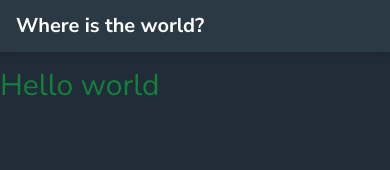
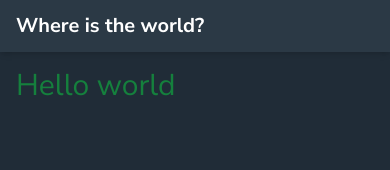
Before and after one commit to gracebir/vue-country-info-app, a Vue app: page / in a window 390 px wide. Shown: the top 170 px of the page. Built offline with nearby package versions, Linux system fonts and the light colour scheme.

Commit message:
adding some spacing

```diff
--- a/src/App.vue
+++ b/src/App.vue
@@ -1,7 +1,7 @@
 <template>
  <div class="bg-bgDark min-h-screen text-textDark font-nunito">
     <Header/>
-    <main class="max-w-7xl mx-auto py-4 lg:py-6">
+    <main class="max-w-7xl mx-auto py-4 lg:py-6 px-4 lg:px-0">
       <router-view />
     </main>
   </div>
--- a/src/shims-vue.d.ts
+++ b/src/shims-vue.d.ts
@@ -4,3 +4,19 @@ declare module '*.vue' {
   const component: DefineComponent<{}, {}, any>
   export default component
 }
+
+declare module "@heroicons/vue/*" {
+  const content: any;
+  export default content;
+}
+
+declare module "@heroicons/vue/outline" {
+  export { default as SearchCircleIcon } from "@heroicons/vue/outline/esm/SearchCircleIcon.js"
+  export { default as SearchIcon } from "@heroicons/vue/outline/esm/SearchIcon.js"
+  // rest of outline icons
+}
+
+declare module "@heroicons/vue/solid" {
+  export { default as AcademicCapIcon } from "@heroicons/vue/solid/esm/AcademicCapIcon.js";
+  // rest of solid icons
+}
```
